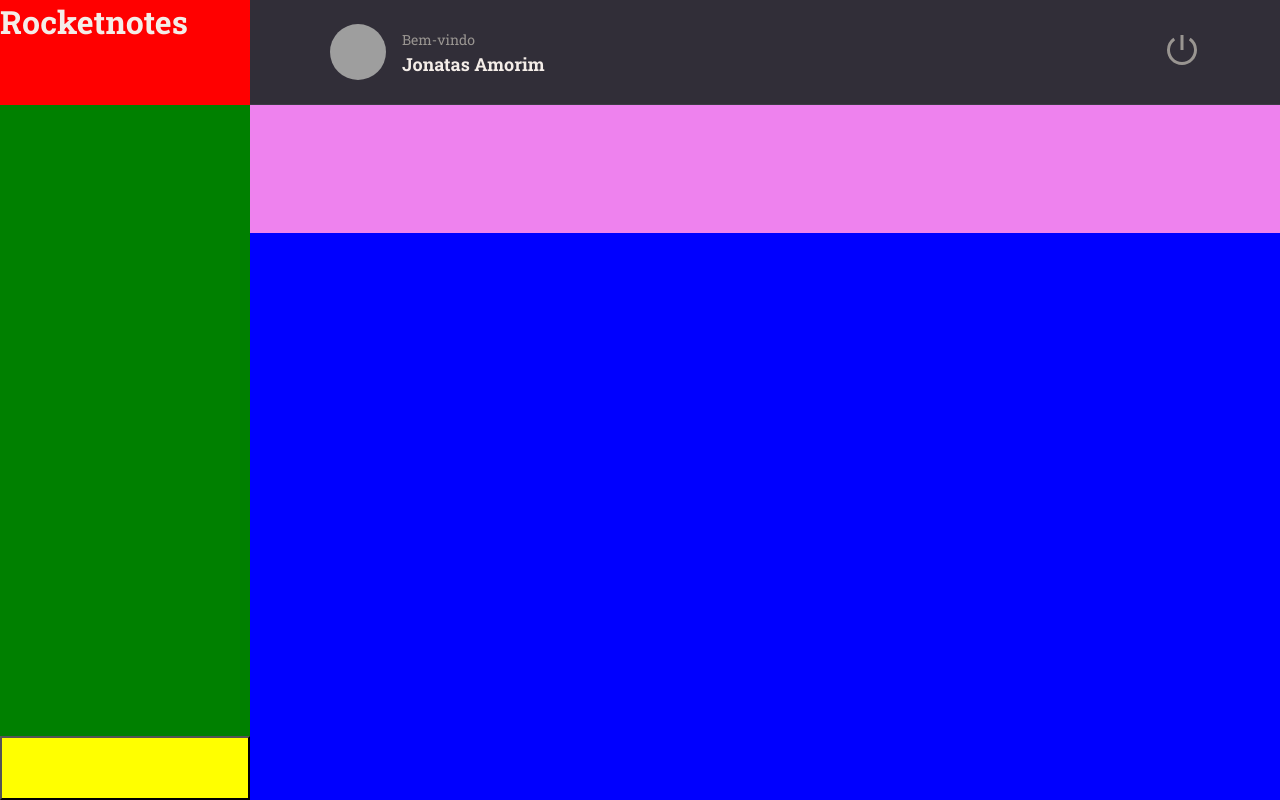
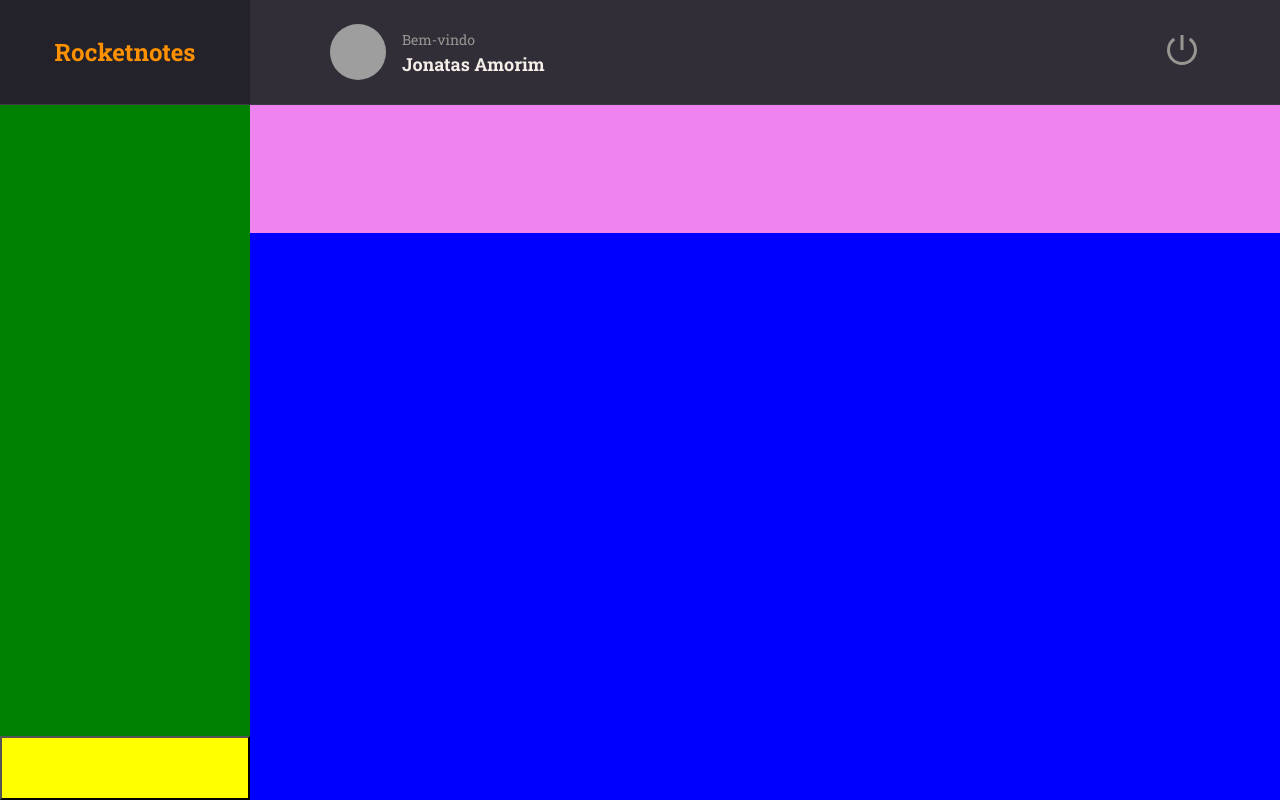
Before and after one commit to JonatasAS/rocketnotes, a React (Vite) app: page / in a window 1280 px wide. Built offline with nearby package versions, Linux system fonts and the light colour scheme; grey boxes are pictures that could not be loaded.

Commit message:
Style brand

```diff
--- a/src/pages/Home/styles.js
+++ b/src/pages/Home/styles.js
@@ -17,7 +17,21 @@
 `;
 export const Brand = styled.div`
   grid-area: brand;
-  background: red;
+
+  display: flex;
+  justify-content: center;
+  align-items: center;
+
+  border-bottom-width: 1px;
+  border-bottom-style: solid;
+  border-bottom-color: ${({ theme }) => theme.COLORS.BACKGROUND_700};
+
+  background-color: ${({ theme }) => theme.COLORS.BACKGROUND_900};
+
+  > h1 {
+    font-size: 24px;
+    color: ${({ theme }) => theme.COLORS.ORANGE};
+  }
 `;
 export const Menu = styled.ul`
   grid-area: menu;
```
